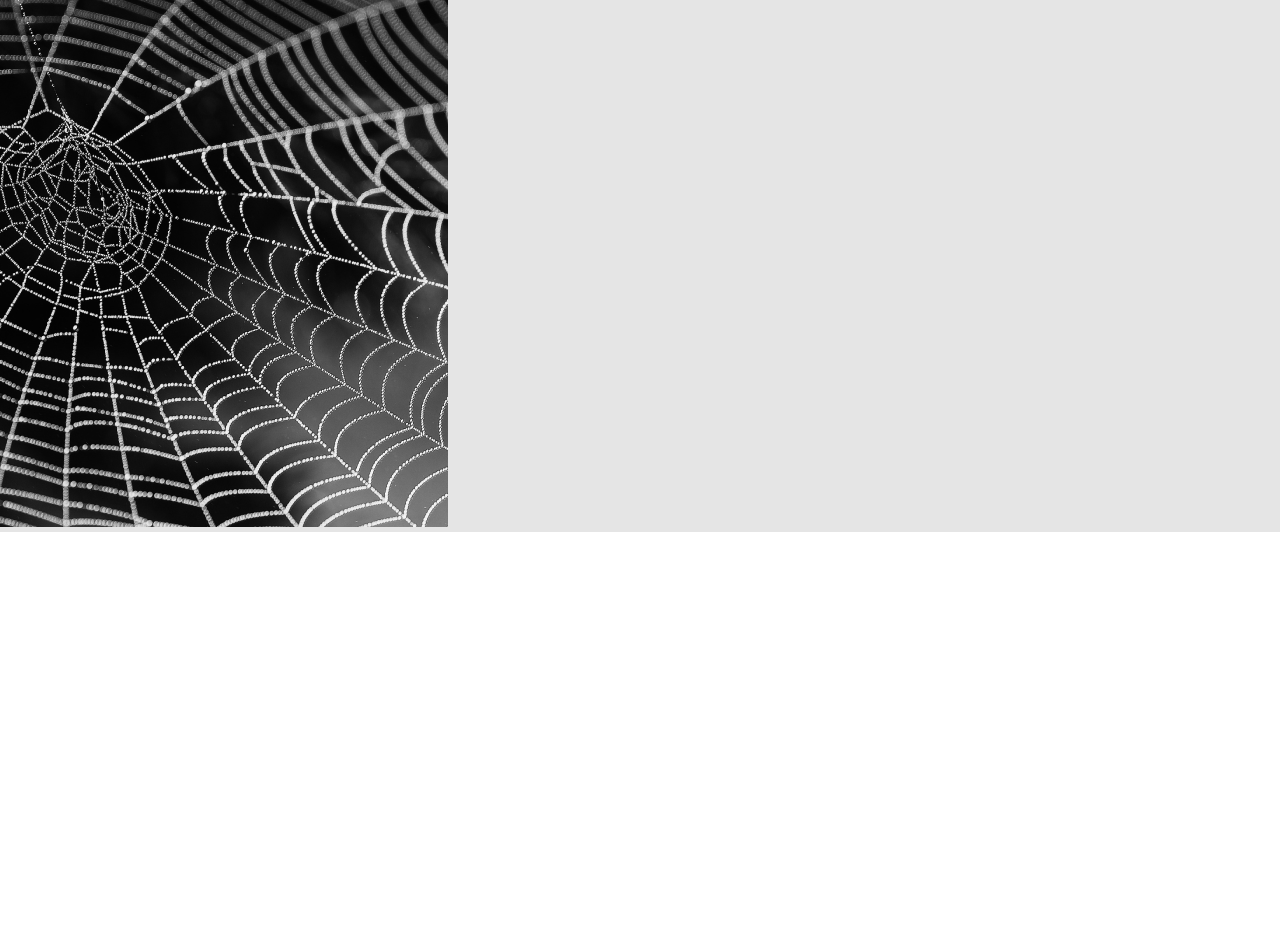
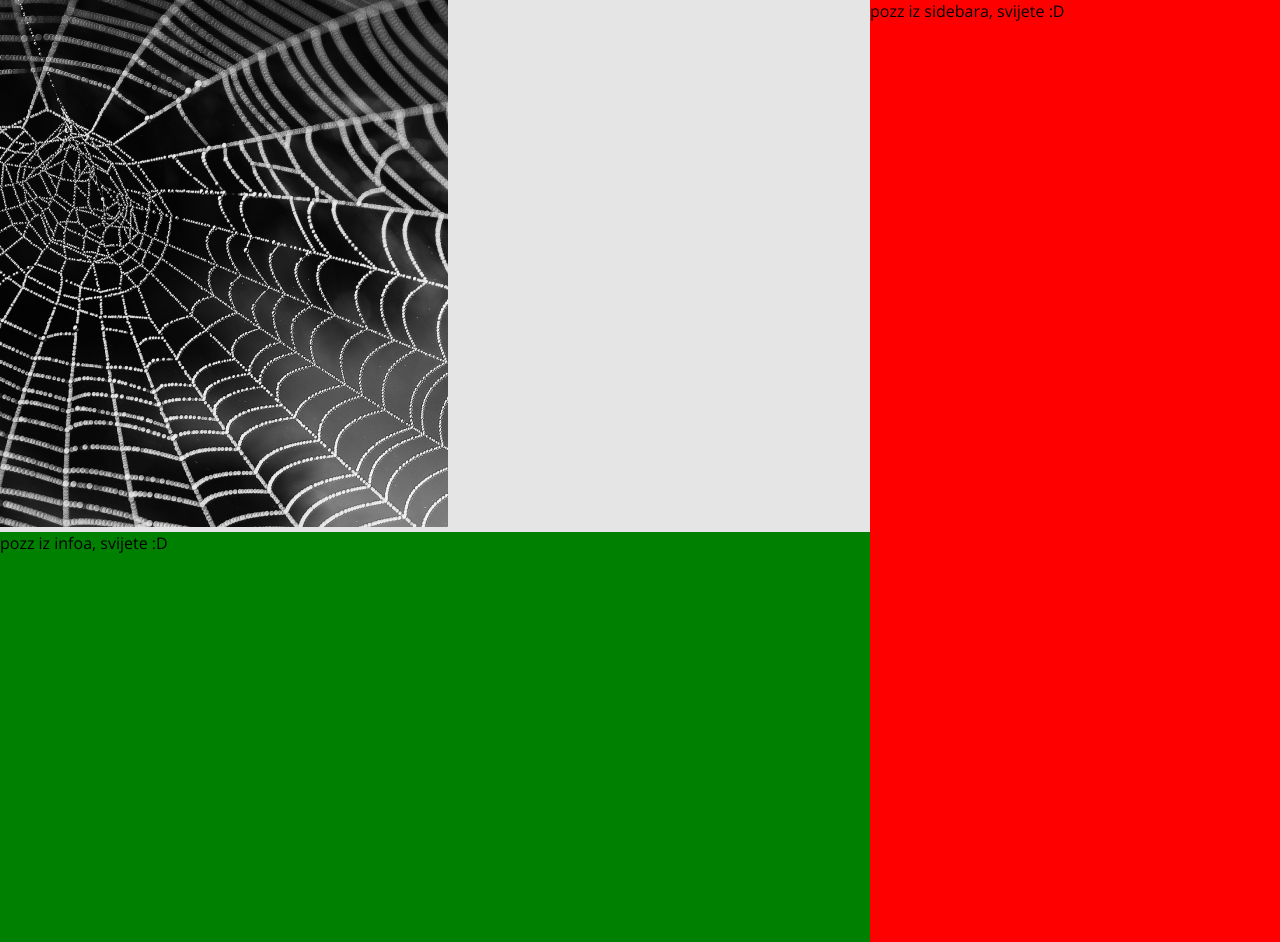
Before and after one commit to e-popovic/sc-interview-task, an Angular app: page / in a window 1280 px wide. Before the commit the page ends 800 px from the top, so only its background shows below. Built offline with nearby package versions, Linux system fonts and the light colour scheme.

Commit message:
created info, sidebar

```diff
--- a/src/app/app.component.css
+++ b/src/app/app.component.css
@@ -0,0 +1,7 @@
+.page-box {
+  display: flex;
+  width: 100%;
+}
+.pic-info-box {
+  width: calc(100% - 410px);
+}
--- a/src/app/app.component.html
+++ b/src/app/app.component.html
@@ -1,5 +1,12 @@
+<div class="page-box">
 
-<app-preview></app-preview>
+  <div class="pic-info-box">
+    <app-preview></app-preview>
+    <app-info></app-info>
+  </div>
+  <app-sidebar></app-sidebar>
+
+</div>
 
 <!--<app-info-chunk myTitle="Galerija" myText="Stock"></app-info-chunk>-->
 <!--<app-info-chunk myTitle="Autor" myText="Ivan Horvat"></app-info-chunk>-->
--- a/src/app/app.module.ts
+++ b/src/app/app.module.ts
@@ -6,6 +6,8 @@ import { InfoTitleComponent } from './components/info-chunk/info-title/info-titl
 import { InfoTextComponent } from './components/info-chunk/info-text/info-text.component';
 import { InfoChunkComponent } from './components/info-chunk/info-chunk.component';
 import { PreviewComponent } from './components/preview/preview.component';
+import { InfoComponent } from './components/info/info.component';
+import { SidebarComponent } from './components/sidebar/sidebar.component';
 
 @NgModule({
   declarations: [
@@ -13,7 +15,9 @@ import { PreviewComponent } from './components/preview/preview.component';
     InfoTitleComponent,
     InfoTextComponent,
     InfoChunkComponent,
-    PreviewComponent
+    PreviewComponent,
+    InfoComponent,
+    SidebarComponent
   ],
   imports: [
     BrowserModule
--- /dev/null
+++ b/src/app/components/info/info.component.css
@@ -0,0 +1,5 @@
+:host {
+  display: block;
+  height: 410px;
+  background-color: green
+}
--- /dev/null
+++ b/src/app/components/info/info.component.html
@@ -0,0 +1,3 @@
+<div>
+  pozz iz infoa, svijete :D
+</div>
--- /dev/null
+++ b/src/app/components/info/info.component.ts
@@ -0,0 +1,15 @@
+import { Component, OnInit } from '@angular/core';
+
+@Component({
+  selector: 'app-info',
+  templateUrl: './info.component.html',
+  styleUrls: ['./info.component.css']
+})
+export class InfoComponent implements OnInit {
+
+  constructor() { }
+
+  ngOnInit(): void {
+  }
+
+}
--- /dev/null
+++ b/src/app/components/sidebar/sidebar.component.css
@@ -0,0 +1,5 @@
+:host {
+  display: block;
+  width: 410px;
+  background-color: red;
+}
--- /dev/null
+++ b/src/app/components/sidebar/sidebar.component.html
@@ -0,0 +1,3 @@
+<div>
+pozz iz sidebara, svijete :D
+</div>
--- /dev/null
+++ b/src/app/components/sidebar/sidebar.component.ts
@@ -0,0 +1,15 @@
+import { Component, OnInit } from '@angular/core';
+
+@Component({
+  selector: 'app-sidebar',
+  templateUrl: './sidebar.component.html',
+  styleUrls: ['./sidebar.component.css']
+})
+export class SidebarComponent implements OnInit {
+
+  constructor() { }
+
+  ngOnInit(): void {
+  }
+
+}
```
